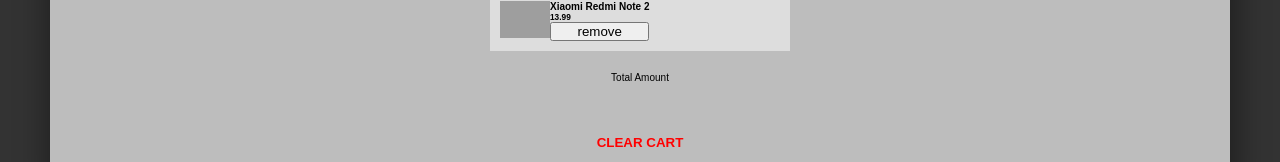
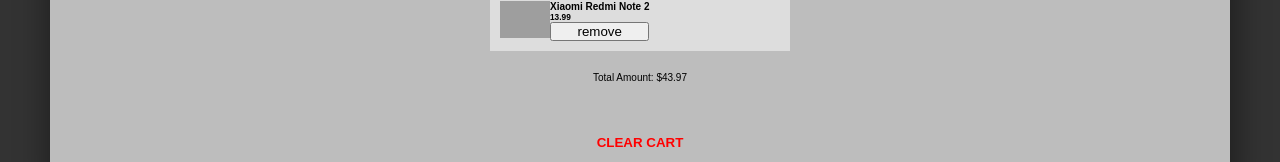
Before and after one commit to Ryan-Solomon/practice-apps, a React (Create React App) app: page / in a window 1280 px wide. Shown: the part 338-500 px from the top of the page. Built offline with nearby package versions, Linux system fonts and the light colour scheme; grey boxes are pictures that could not be loaded.

Commit message:
all but add item and total count

```diff
--- a/src/components/CartContainer.tsx
+++ b/src/components/CartContainer.tsx
@@ -1,14 +1,22 @@
 import React from 'react';
+import { useAppContext } from '../context/appContext';
 import CartItems from './CartItems';
+import { CartItem as CartItemType } from '../types/types';
 
 export default function CartContainer() {
+  const { items } = useAppContext();
+  const totalPrice = items.reduce((acc: number, item: CartItemType) => {
+    acc += JSON.parse(item.price);
+    return acc;
+  }, 0);
+
   return (
     <section className='cart-container'>
       <h1>YOUR BAG</h1>
       <div className='cart-items-container'>
         <CartItems />
       </div>
-      <footer className='footer'>Total Amount</footer>
+      <footer className='footer'>Total Amount: ${totalPrice}</footer>
       <button className='btn-clear'>CLEAR CART</button>
     </section>
   );
```
